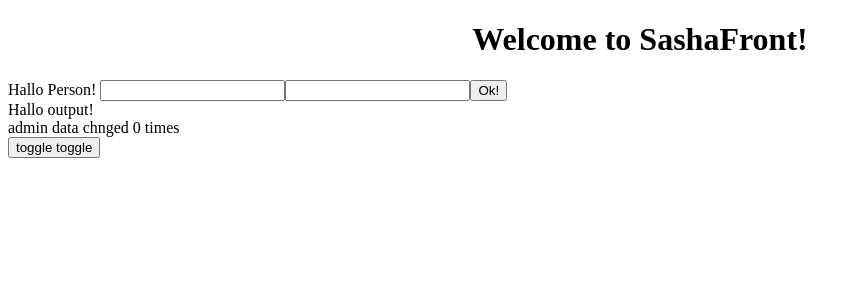
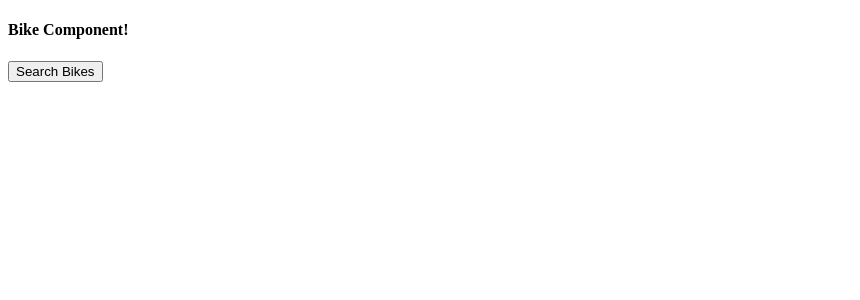
Before and after one commit to CatLassie/AngularTraining, an Angular app in the folder SashaFront/: page / in a window 1280 px wide. Shown: the top 300 px of the page, without its empty margins (0-860 px from the left). Built offline with nearby package versions, Linux system fonts and the light colour scheme.

Commit message:
added bike stuff

```diff
--- a/SashaFront/src/app/app.component.html
+++ b/SashaFront/src/app/app.component.html
@@ -1,11 +1,2 @@
-<!--The content below is only a placeholder and can be replaced.-->
-<div style="text-align:center">
-  <h1>
-    Welcome to {{ title }}!
-  </h1>
-</div>
-<input-custom></input-custom>
-<output-custom *ngIf="isOutputVisible"></output-custom>
-<router-outlet></router-outlet>
-
-<button (click)="toggleOutput()">toggle toggle</button>
+<!-- <router-outlet></router-outlet> -->
+<bike-list></bike-list>
--- a/SashaFront/src/app/app.component.ts
+++ b/SashaFront/src/app/app.component.ts
@@ -5,12 +5,4 @@ import { Component } from '@angular/core';
   templateUrl: './app.component.html',
   styleUrls: ['./app.component.css']
 })
-export class AppComponent {
-  title = 'SashaFront';
-
-  public isOutputVisible = true;
-
-  public toggleOutput() {
-    this.isOutputVisible = !this.isOutputVisible;
-  }
-}
+export class AppComponent {}
--- /dev/null
+++ b/SashaFront/src/app/components/bike-list.component.html
@@ -0,0 +1,9 @@
+<div>
+    <h4>Bike Component!</h4>
+    <button (click) = "searchBikes()"> Search Bikes </button>
+    <div *ngFor = "let bike of bikes">
+        {{bike.id}}
+        {{bike.title}}
+        {{bike.speed}} <br>
+    </div>
+</div>
--- /dev/null
+++ b/SashaFront/src/app/components/bike-list.component.ts
@@ -0,0 +1,18 @@
+import { Component } from '@angular/core';
+import { Bike } from '../models/bike';
+import { BikeService } from '../services/bike.service';
+
+@Component({
+    selector: 'bike-list',
+    templateUrl: './bike-list.component.html'
+})
+export class BikeListComponent {
+    public bikes: Bike[] = [];
+
+    constructor(public service: BikeService){};
+
+    public searchBikes(): void {
+        this.bikes = this.service.getBikes();
+    }
+
+}
--- /dev/null
+++ b/SashaFront/src/app/models/bike.ts
@@ -0,0 +1,3 @@
+export class Bike {
+    constructor (public id:number, public title:string, public speed:number){ }
+}
--- /dev/null
+++ b/SashaFront/src/app/services/bike.service.ts
@@ -0,0 +1,14 @@
+import { Injectable } from '@angular/core';
+import { Bike } from '../models/bike';
+
+@Injectable()
+export class BikeService {
+    private bikes: Bike[] = [
+        new Bike(22, 'BroomStick69', 5),
+        new Bike(6, 'GhostRider', 666)
+    ];
+
+    public getBikes(): Bike[] {
+        return this.bikes;
+    }
+}
```
Also changed, not shown: SashaFront/src/app/app.module.ts (+6 -2 lines).
